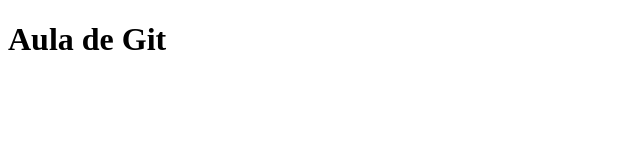
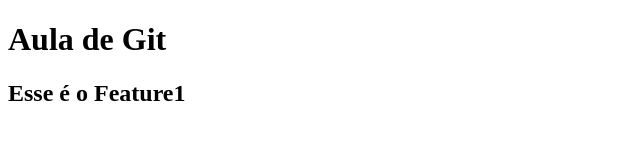
Before and after one commit to pavanellidev/origamid-git, a plain HTML site: page index.html in a window 1280 px wide. Shown: the whole page, without its empty margins (0-640 px from the left). Drawn offline with Linux system fonts and the light colour scheme.

Commit message:
h2 da feature 1

```diff
--- a/index.html
+++ b/index.html
@@ -8,6 +8,7 @@
 </head>
 <body>
   <h1>Aula de Git</h1>
+  <h2>Esse é o Feature1</h2>
   <script src="script.js"></script>
 </body>
 </html>
```
